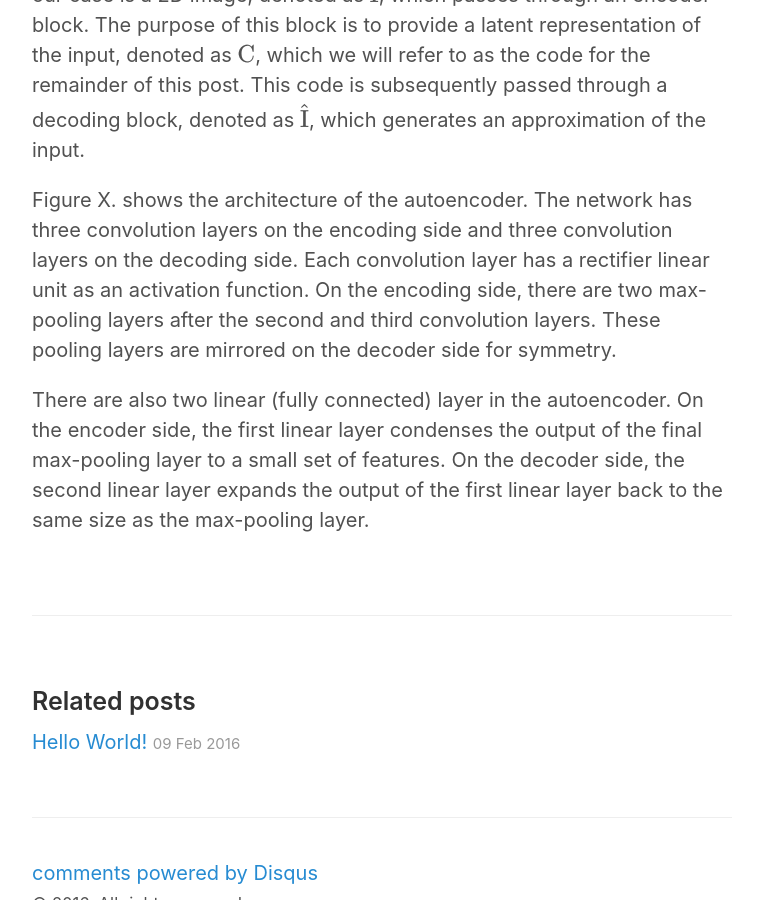
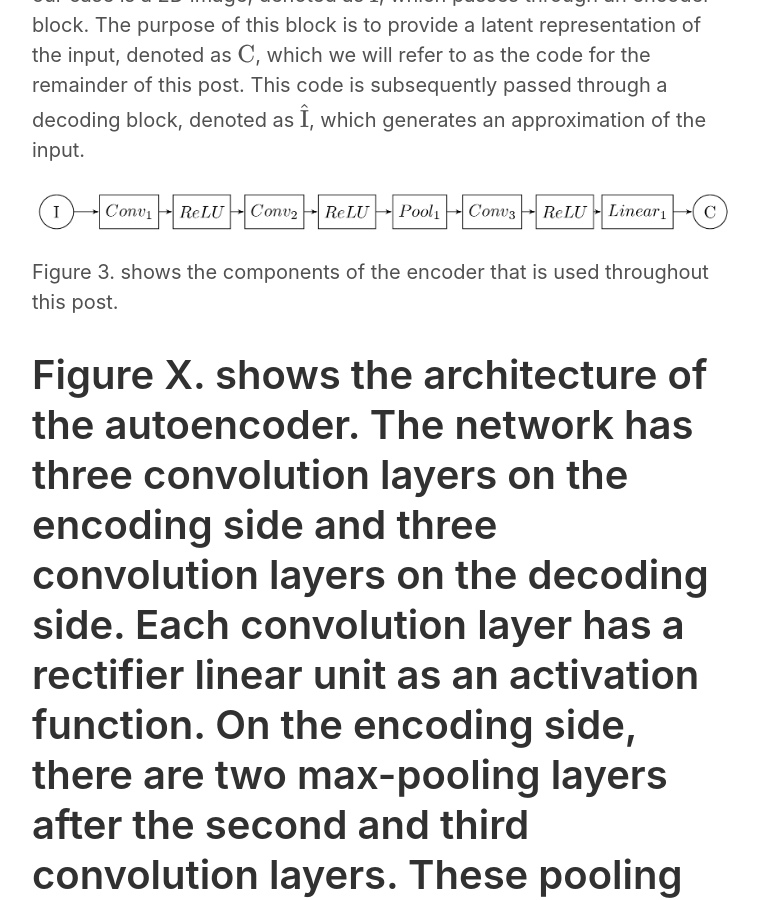
Before and after one commit to siavashk/siavashk.github.io, a Jekyll site: the page built from _posts/2016-02-13-autoencoder-imagenet.md, in a window 1280 px wide and 900 px high, scrolled down 1578 px. Shown: the whole window, without its empty margins (258-1021 px from the left). Built offline with Jekyll 4.4.1, drawn with Linux system fonts in a browser that asks for light colours; Markdown is read by kramdown in place of the engine named in the settings; formulas are drawn with MathJax 3; comment, search, counter and statistics services are not loaded.

Commit message:
Added the encoder block diagram

```diff
--- a/_posts/2016-02-13-autoencoder-imagenet.md
+++ b/_posts/2016-02-13-autoencoder-imagenet.md
@@ -14,9 +14,13 @@ I will save the motivation for a future post. One of the methods that I was expl
 To the best of my knowledge, there are no publicly available examples for writing autoencoders on color images. There are, however, several examples on how to write an autoencoder for the [MNIST](http://yann.lecun.com/exdb/mnist/) dataset. It might be trivial for seasoned machine learning scientists to extend the architecture from grayscale to color images, but for me it was non-trivial. The goal of this post is to provide a minimal example on how to train autoencoders on color images using Torch.
 
 ## The Big Picture
-![Autoencoder over view](/assets/ae1.jpg "Figure 2: Autoencoders are a generative model of their inputs")
+![Autoencoder overview](/assets/ae1.jpg "Figure 2: major components of an autoencoder")
 Figure 2. shows the major components of an autoencoder. The input in our case is a 2D image, denoted as \\(\mathrm{I}\\), which passes through an encoder block. The purpose of this block is to provide a latent representation of the input, denoted as \\(\mathrm{C}\\), which we will refer to as the code for the remainder of this post. This code is subsequently passed through a decoding block, denoted as \\(\hat{\mathrm{I}}\\), which generates an approximation of the input.
 
-Figure X. shows the architecture of the autoencoder. The network has three convolution layers on the encoding side and three convolution layers on the decoding side. Each convolution layer has a rectifier linear unit as an activation function. On the encoding side, there are two max-pooling layers after the second and third convolution layers. These pooling layers are mirrored on the decoder side for symmetry.
+![Encoder overview](/assets/ae2.jpg "Figure 3: encoder components in this post")
+
+Figure 3. shows the components of the encoder that is used throughout this post.
+
+# Figure X. shows the architecture of the autoencoder. The network has three convolution layers on the encoding side and three convolution layers on the decoding side. Each convolution layer has a rectifier linear unit as an activation function. On the encoding side, there are two max-pooling layers after the second and third convolution layers. These pooling layers are mirrored on the decoder side for symmetry.
 
 There are also two linear (fully connected) layer in the autoencoder. On the encoder side, the first linear layer condenses the output of the final max-pooling layer to a small set of features. On the decoder side, the second linear layer expands the output of the first linear layer back to the same size as the max-pooling layer.
```
Also changed, not shown: assets/ae2.jpg (added).
